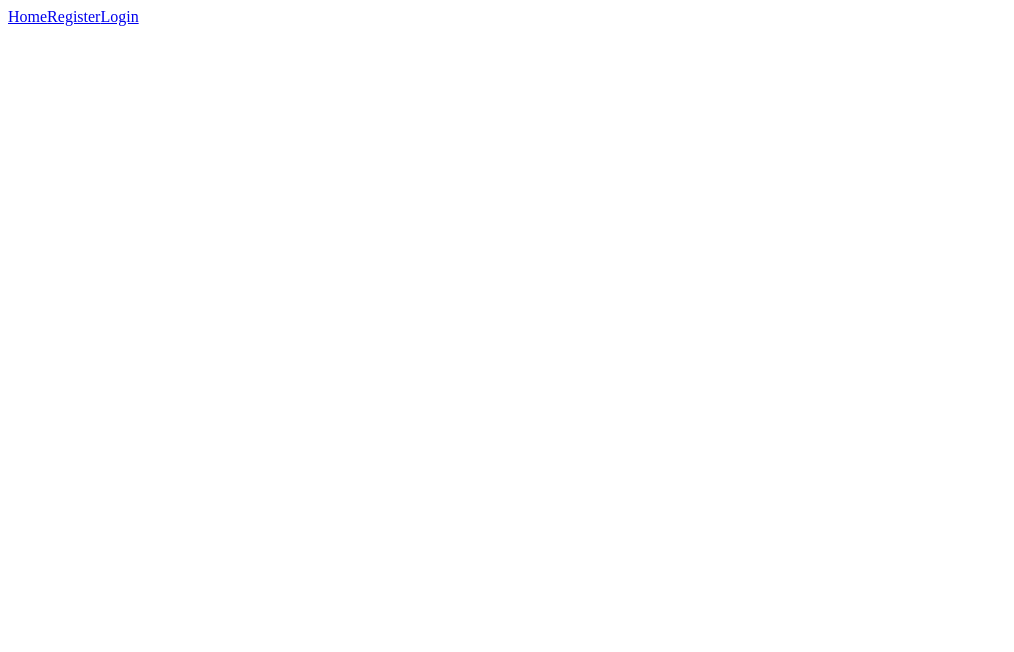
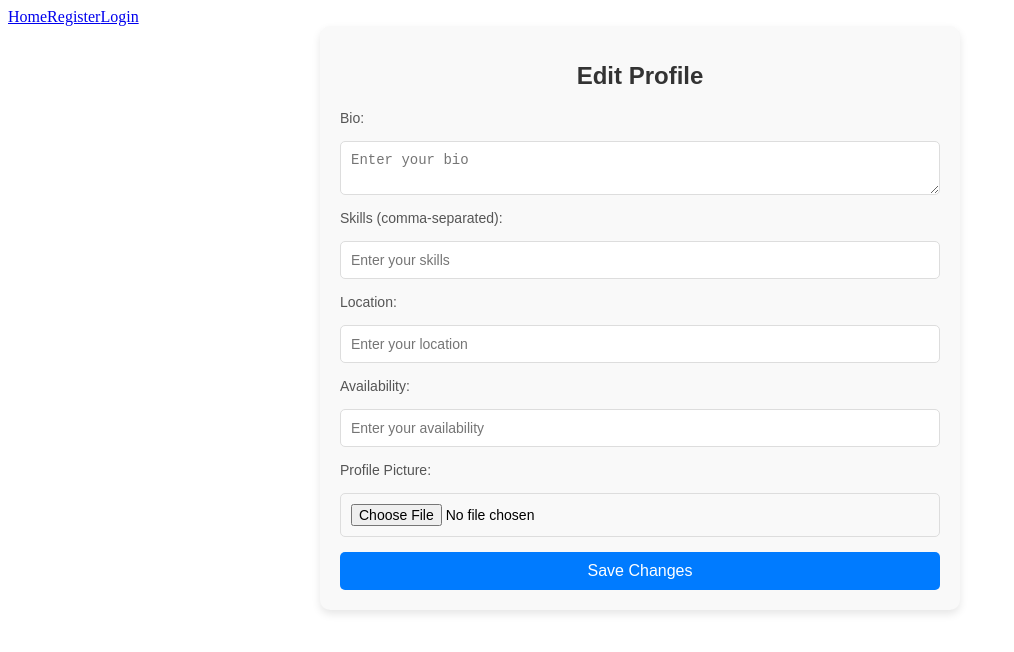
Before and after one commit to ngducanh126/synergyProjectFrontend, a React (Create React App) app: page /profile/edit in a window 1280 px wide. Before the commit this address had no page. Shown: the top 652 px of the page, without its empty margins (0-1014 px from the left). Built offline with nearby package versions, Linux system fonts and the light colour scheme; no server answers.

Commit message:
add profile pic

```diff
--- a/src/App.js
+++ b/src/App.js
@@ -15,6 +15,8 @@ import MyCollabRequestsPage from './components/MyCollabRequestsPage';
 import ApproveCollabRequestsPage from './components/ApproveCollabRequestsPage';
 import JoinedCollaborationsPage from './components/JoinedCollaborationsPage';
 import CreateCollaborationPage from './components/CreateCollaborationPage'; // Import the new page
+import EditProfile from './components/EditProfile'; // Import the EditProfile component
+
 
 function App() {
   const [isLoggedIn, setIsLoggedIn] = useState(false);
@@ -47,6 +49,7 @@ function App() {
         <Route path="/login" element={<Login setIsLoggedIn={setIsLoggedIn} setToken={setToken} />} />
         <Route path="/register" element={<Register />} />
         <Route path="/profile" element={isLoggedIn ? <Profile token={token} /> : <div>Please log in first.</div>} />
+        <Route path="/profile/edit" element={<EditProfile token={token} />} />
         <Route path="/match" element={isLoggedIn ? <Match token={token} /> : <div>Please log in first.</div>} />
         <Route path="/my-matches" element={isLoggedIn ? <MyMatches token={token} /> : <div>Please log in first.</div>} />
         <Route path="/chat/:receiverId" element={isLoggedIn ? <ChatPage token={token} /> : <div>Please log in first.</div>} />
--- /dev/null
+++ b/src/components/EditProfile.css
@@ -0,0 +1,89 @@
+/* EditProfile.css */
+
+/* Container styling */
+.edit-profile-container {
+    max-width: 600px;
+    margin: 0 auto;
+    padding: 20px;
+    background-color: #f9f9f9;
+    border-radius: 10px;
+    box-shadow: 0 4px 8px rgba(0, 0, 0, 0.1);
+    font-family: Arial, sans-serif;
+  }
+
+  /* Title styling */
+  .edit-profile-title {
+    text-align: center;
+    font-size: 24px;
+    color: #333;
+    margin-bottom: 20px;
+  }
+
+  /* Form styling */
+  .edit-profile-form {
+    display: flex;
+    flex-direction: column;
+    gap: 15px;
+  }
+
+  /* Label styling */
+  .edit-profile-form label {
+    font-size: 14px;
+    color: #555;
+  }
+
+  /* Input and textarea styling */
+  .edit-profile-form input,
+  .edit-profile-form textarea {
+    padding: 10px;
+    font-size: 14px;
+    border: 1px solid #ddd;
+    border-radius: 5px;
+    outline: none;
+    transition: border-color 0.3s;
+  }
+
+  /* Focus state for inputs and textarea */
+  .edit-profile-form input:focus,
+  .edit-profile-form textarea:focus {
+    border-color: #007bff;
+  }
+
+  /* Save button styling */
+  .save-button {
+    padding: 10px 15px;
+    font-size: 16px;
+    color: #fff;
+    background-color: #007bff;
+    border: none;
+    border-radius: 5px;
+    cursor: pointer;
+    transition: background-color 0.3s;
+  }
+
+  /* Save button hover effect */
+  .save-button:hover {
+    background-color: #0056b3;
+  }
+
+  /* Current profile picture container */
+  .current-profile-picture {
+    text-align: center;
+    margin-bottom: 20px;
+  }
+
+  /* Profile picture image styling */
+  .current-profile-picture img {
+    max-width: 150px;
+    max-height: 150px;
+    border-radius: 50%;
+    border: 2px solid #007bff;
+    object-fit: cover;
+  }
+
+  /* Current profile picture title */
+  .current-profile-picture h3 {
+    margin: 10px 0;
+    font-size: 16px;
+    color: #555;
+  }
--- /dev/null
+++ b/src/components/EditProfile.js
@@ -0,0 +1,118 @@
+import React, { useEffect, useState } from 'react';
+import axios from 'axios';
+import { useNavigate } from 'react-router-dom';
+import './EditProfile.css'; // Add your CSS styling
+
+function EditProfile({ token }) {
+  const [bio, setBio] = useState('');
+  const [skills, setSkills] = useState('');
+  const [location, setLocation] = useState('');
+  const [availability, setAvailability] = useState('');
+  const [profilePicture, setProfilePicture] = useState(null);
+  const [currentProfilePicture, setCurrentProfilePicture] = useState('');
+  const navigate = useNavigate();
+
+  // Fetch current profile data
+  useEffect(() => {
+    const fetchProfile = async () => {
+      try {
+        const response = await axios.get('http://127.0.0.1:5000/profile/view', {
+          headers: { Authorization: `Bearer ${token || localStorage.getItem('authToken')}` },
+        });
+        const { bio, skills, location, availability, profile_picture } = response.data;
+        setBio(bio || '');
+        setSkills(skills?.join(', ') || '');
+        setLocation(location || '');
+        setAvailability(availability || '');
+        setCurrentProfilePicture(profile_picture); // Set the current profile picture
+      } catch (error) {
+        alert('Failed to fetch profile for editing.');
+      }
+    };
+
+    fetchProfile();
+  }, [token]);
+
+  const handleUpdate = async (e) => {
+    e.preventDefault();
+    const formData = new FormData();
+    formData.append('bio', bio);
+    formData.append('skills', skills);
+    formData.append('location', location);
+    formData.append('availability', availability);
+    if (profilePicture) {
+      formData.append('profile_picture', profilePicture);
+    }
+
+    try {
+      await axios.put('http://127.0.0.1:5000/profile/update', formData, {
+        headers: {
+          Authorization: `Bearer ${token}`,
+          'Content-Type': 'multipart/form-data',
+        },
+      });
+      alert('Profile updated successfully.');
+      navigate('/profile');
+    } catch (error) {
+      alert('Failed to update profile.');
+    }
+  };
+
+  return (
+    <div className="edit-profile-container">
+      <h1 className="edit-profile-title">Edit Profile</h1>
+      <form className="edit-profile-form" onSubmit={handleUpdate}>
+        {currentProfilePicture && (
+          <div className="current-profile-picture">
+            <h3>Current Profile Picture:</h3>
+            <img
+              src={`http://127.0.0.1:5000/${currentProfilePicture}`}
+              alt="Current Profile"
+              className="profile-picture"
+            />
+          </div>
+        )}
+        <label>Bio:</label>
+        <textarea
+          placeholder="Enter your bio"
+          value={bio}
+          onChange={(e) => setBio(e.target.value)}
+          required
+        />
+        <label>Skills (comma-separated):</label>
+        <input
+          type="text"
+          placeholder="Enter your skills"
+          value={skills}
+          onChange={(e) => setSkills(e.target.value)}
+          required
+        />
+        <label>Location:</label>
+        <input
+          type="text"
+          placeholder="Enter your location"
+          value={location}
+          onChange={(e) => setLocation(e.target.value)}
+          required
+        />
+        <label>Availability:</label>
+        <input
+          type="text"
+          placeholder="Enter your availability"
+          value={availability}
+          onChange={(e) => setAvailability(e.target.value)}
+          required
+        />
+        <label>Profile Picture:</label>
+        <input
+          type="file"
+          accept="image/*"
+          onChange={(e) => setProfilePicture(e.target.files[0])}
+        />
+        <button type="submit" className="save-button">Save Changes</button>
+      </form>
+    </div>
+  );
+}
+
+export default EditProfile;
--- a/src/components/Profile.js
+++ b/src/components/Profile.js
@@ -3,13 +3,8 @@ import axios from 'axios';
 import { useNavigate } from 'react-router-dom';
 import './ProfilePage.css';
 
-
 function Profile({ token }) {
   const [profile, setProfile] = useState({});
-  const [bio, setBio] = useState('');
-  const [skills, setSkills] = useState('');
-  const [location, setLocation] = useState('');
-  const [availability, setAvailability] = useState('');
   const [collections, setCollections] = useState([]);
   const [newCollectionName, setNewCollectionName] = useState('');
   const navigate = useNavigate();
@@ -42,23 +37,7 @@ function Profile({ token }) {
     fetchCollections();
   }, [token]);
 
-  // Update profile details
-  const handleUpdate = async (e) => {
-    e.preventDefault();
-    try {
-      await axios.put(
-        'http://127.0.0.1:5000/profile/update',
-        { bio, skills: skills.split(','), location, availability },
-        {
-          headers: { Authorization: `Bearer ${token || localStorage.getItem('authToken')}` },
-        }
-      );
-      alert('Profile updated successfully.');
-    } catch (error) {
-      alert('Failed to update profile.');
-    }
-  };
-
+  // Create a new collection
   const handleCreateCollection = async (e) => {
     e.preventDefault();
     try {
@@ -72,7 +51,8 @@ function Profile({ token }) {
       const { id } = response.data; // Extract the id from the response
       if (id) {
         setNewCollectionName('');
-        navigate(`/collections/${id}`); // Redirect to the new collection page
+        setCollections((prev) => [...prev, { id, name: newCollectionName }]); // Add new collection to the list
+        alert('Collection created successfully.');
       } else {
         alert('Failed to retrieve collection ID. Please try again.');
       }
@@ -82,45 +62,31 @@ function Profile({ token }) {
     }
   };
 
-
   return (
     <div className="profile-container">
       <h1 className="profile-title">Your Profile</h1>
 
       {/* Profile details */}
       <div className="profile-details">
-            <pre>{JSON.stringify(profile, null, 2)}</pre>
+        {profile.profile_picture && (
+          <img
+            src={`http://127.0.0.1:5000/${profile.profile_picture}`} // Use the relative path stored in the DB
+            alt="Profile"
+            className="profile-picture"
+          />
+        )}
+        <h2>Username: {profile.username}</h2>
+        <p>Bio: {profile.bio || 'No bio provided'}</p>
+        <p>Skills: {profile.skills?.join(', ') || 'No skills provided'}</p>
+        <p>Location: {profile.location || 'No location provided'}</p>
+        <p>Availability: {profile.availability || 'No availability status provided'}</p>
       </div>
-
-        {/* Form to update profile */}
-        <form className="form" onSubmit={handleUpdate}>
-            <h2>Update Profile</h2>
-            <input
-                type="text"
-                placeholder="Bio"
-                value={bio}
-                onChange={(e) => setBio(e.target.value)}
-            />
-            <input
-                type="text"
-                placeholder="Skills (comma-separated)"
-                value={skills}
-                onChange={(e) => setSkills(e.target.value)}
-            />
-            <input
-                type="text"
-                placeholder="Location"
-                value={location}
-                onChange={(e) => setLocation(e.target.value)}
-            />
-            <input
-                type="text"
-                placeholder="Availability"
-                value={availability}
-                onChange={(e) => setAvailability(e.target.value)}
-            />
-            <button type="submit">Update Profile</button>
-        </form>
+      <button
+        className="edit-profile-button"
+        onClick={() => navigate('/profile/edit')}
+      >
+        Edit Profile
+      </button>
 
       {/* Display collections */}
       <div className="collections">
@@ -150,12 +116,6 @@ function Profile({ token }) {
       </form>
     </div>
   );
-
-
-
-
-
-
 }
 
 export default Profile;
```
Lines whose indentation alone changed are shown as unchanged.
